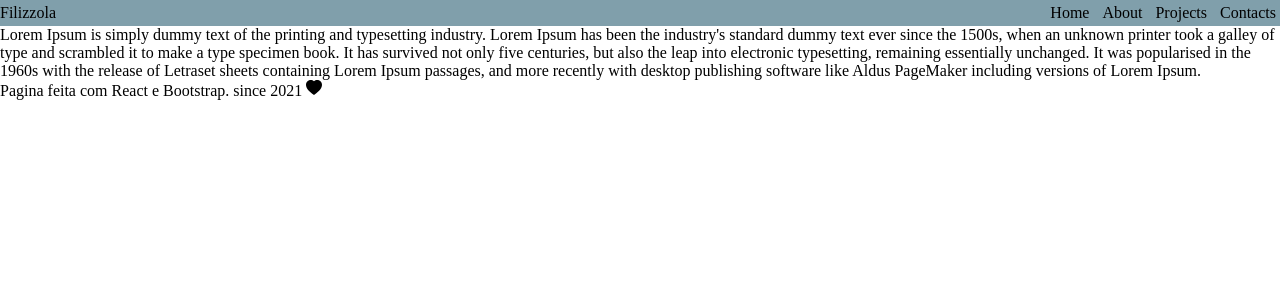
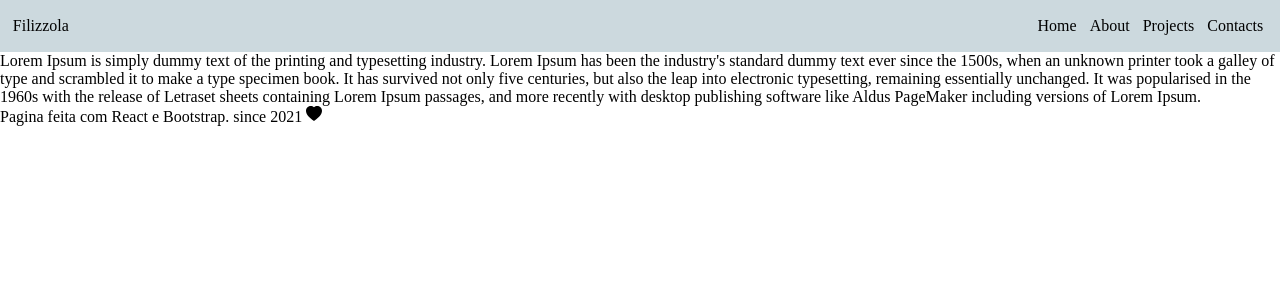
Before and after one commit to juliofilizzola/juliofilizzola-portfolio, a React (Create React App) app: page / in a window 1280 px wide. Shown: the top 300 px of the page. Built offline with nearby package versions, Linux system fonts and the light colour scheme.

Commit message:
paddind add no header

```diff
--- a/src/components/header.css
+++ b/src/components/header.css
@@ -1,9 +1,10 @@
 header {
+  padding: 0.8em;
   display: flex;
   justify-content: space-between;
   flex-direction: row;
   align-items: center;
-  background-color: rgba(2, 64, 89, 0.5);
+  background-color: rgba(2, 64, 89, 0.2);
 }
 
 .container {
```
